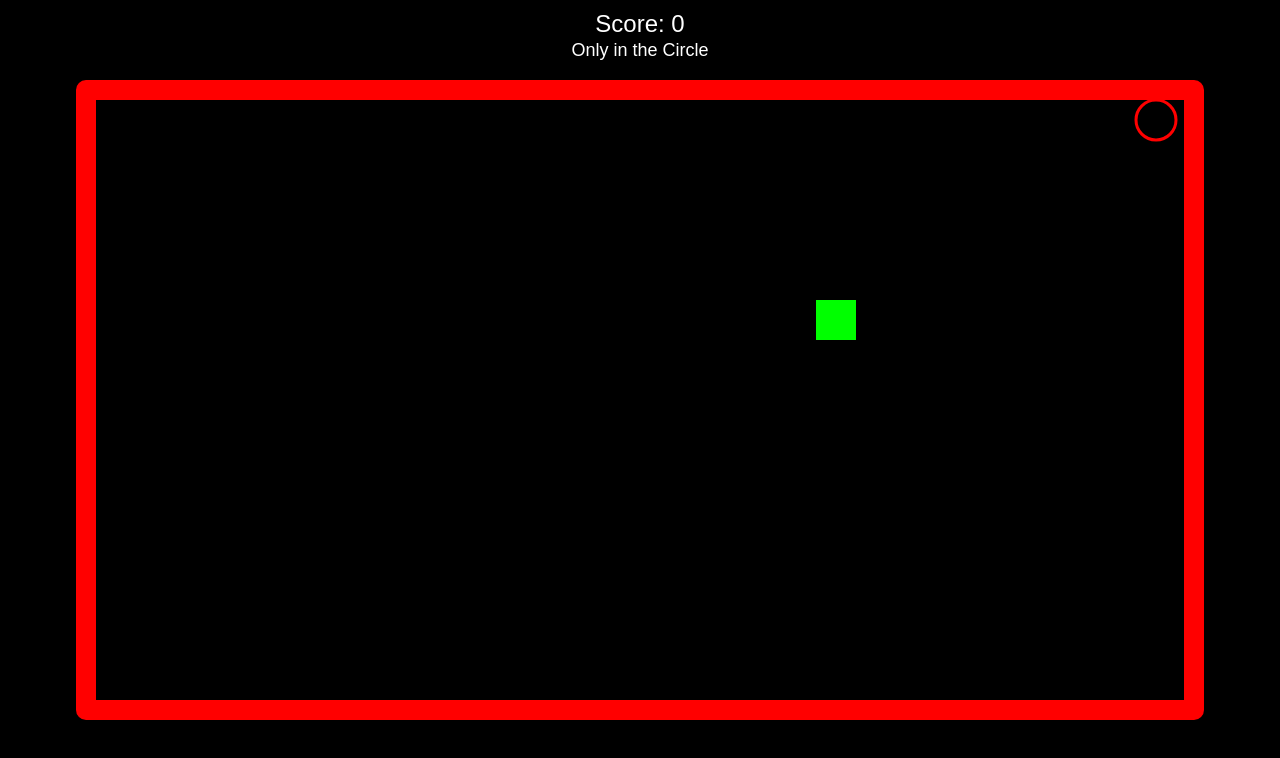
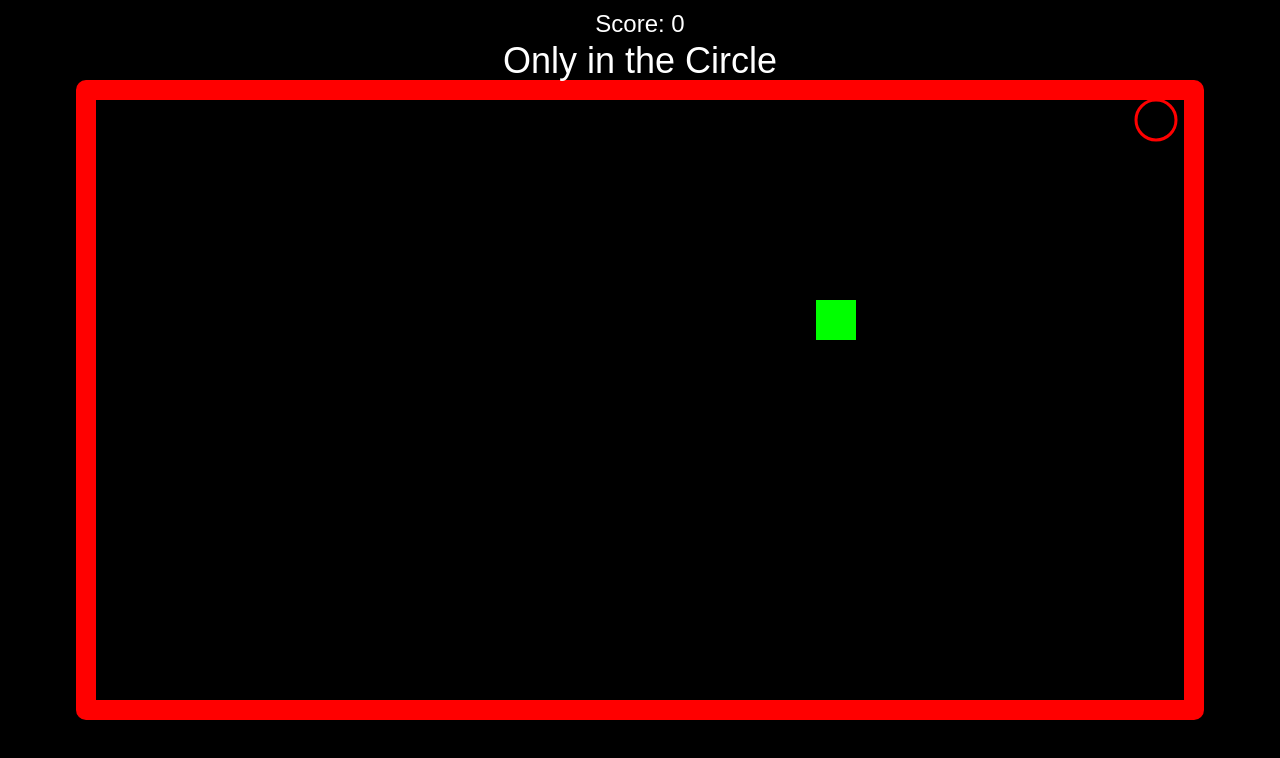
Before and after one commit to Jimbee4fam/The-Circle-Snake, a plain HTML site: page index.html in a window 1280 px wide. Drawn offline with Linux system fonts and the light colour scheme.

Commit message:
Update index.html

```diff
--- a/index.html
+++ b/index.html
@@ -27,7 +27,7 @@
             position: absolute;
             top: 40px; /* Position below the scoreboard */
             text-align: center;
-            font-size: 18px;
+            font-size: 36px; /* Twice as big as the previous size */
             width: 100%;
             color: white;
         }
```
